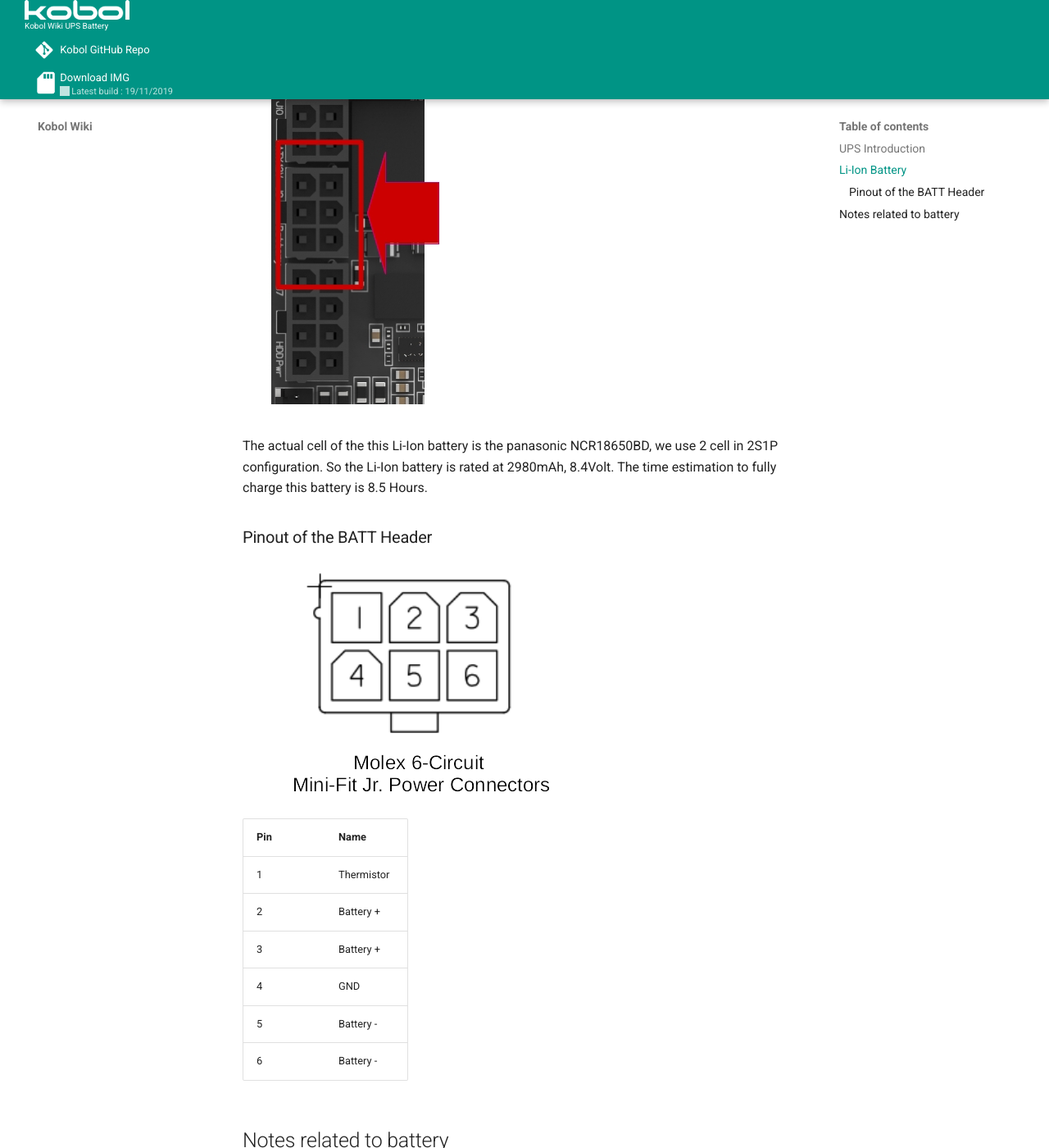
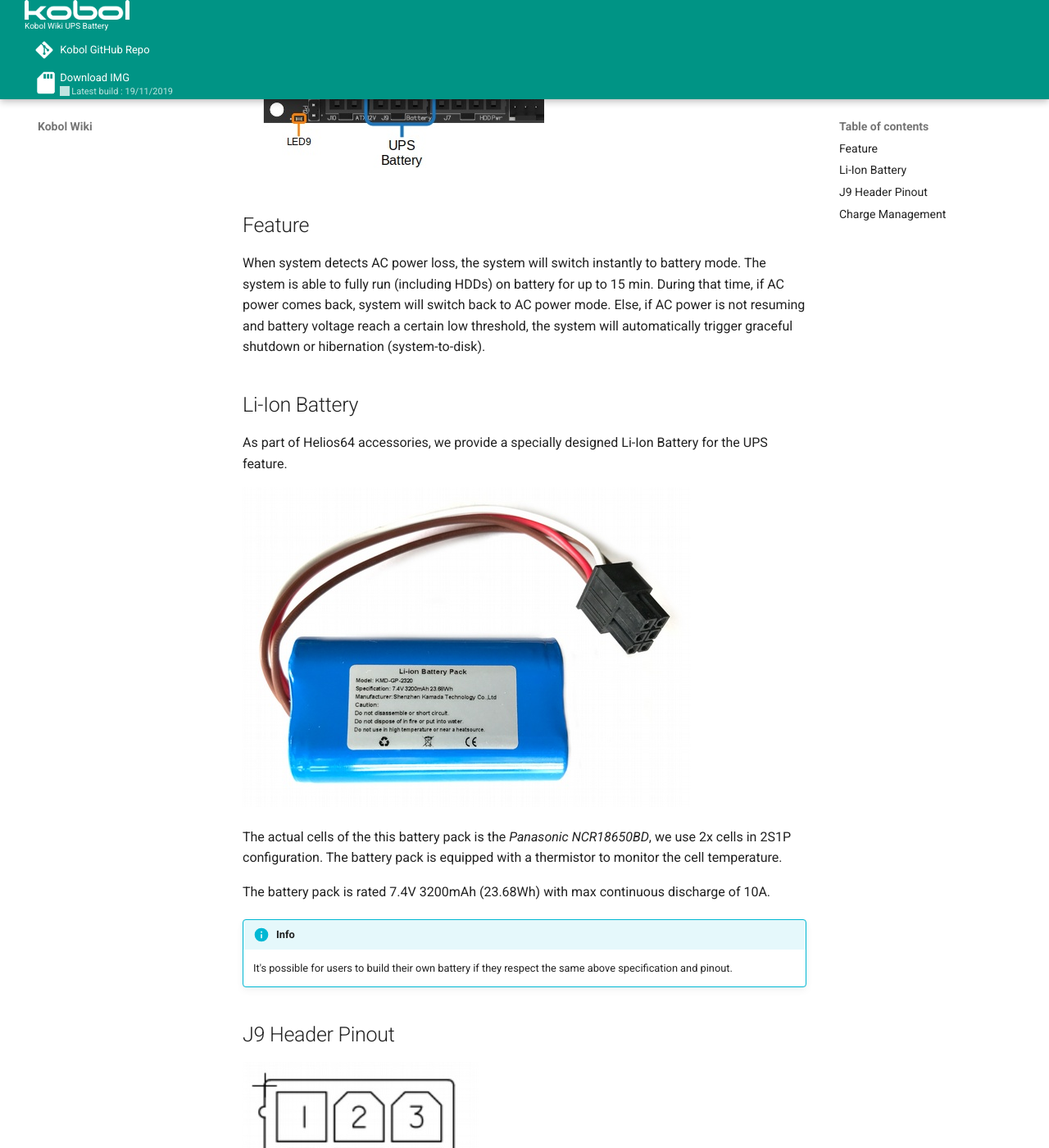
Before and after one commit to kobol-io/wiki, an MkDocs documentation site: the page built from docs/helios64/ups.md, in a window 1280 px wide and 1400 px high, scrolled down 370 px. Shown: the whole window at 82% size. Built offline with MkDocs 1.6.1 and Material for MkDocs 9.7.7, drawn with Linux system fonts in a browser that asks for light colours; some of the changed text lies outside the part shown.

Commit message:
Update Hardware UPS page

```diff
--- a/docs/helios64/ups.md
+++ b/docs/helios64/ups.md
@@ -1,29 +1,45 @@
+Helios64 provides a built-in UPS feature to protect your data from unexpected power loss. The feature requires an additional Li-Ion Battery to be connected to header J9 .
 
-## UPS Introduction
+![J9 Location](/helios64/img/ups/j9.jpg)
+
+## Feature
+
+When system detects AC power loss, the system will switch instantly to battery mode. The system is able to fully run (including HDDs) on battery for up to 15 min. During that time, if AC power comes back, system will switch back to AC power mode. Else, if AC power is not resuming and battery voltage reach a certain low threshold, the system will automatically trigger graceful shutdown or hibernation (system-to-disk).
 
 ## Li-Ion Battery
 
-The Li-Ion battery is actually installed in to Helios64 casing, but the battery is connected to the board in following connector:
+As part of Helios64 accessories, we provide a specially designed Li-Ion Battery for the UPS feature.
 
-![LBattery](/helios64/img/ups/lbat.jpg)
+![Li-Ion Battery](/helios64/img/ups/battery.jpg)
 
-The actual cell of the this Li-Ion battery is the panasonic NCR18650BD, we use 2 cell in 2S1P configuration.
-So the Li-Ion battery is rated at 2980mAh, 8.4Volt.
-The time estimation to fully charge this battery is 8.5 Hours.
+The actual cells of the this battery pack is the *Panasonic NCR18650BD*, we use 2x cells in 2S1P configuration. The battery pack is equipped with a thermistor to monitor the cell temperature.
 
-### Pinout of the BATT Header
+The battery pack is rated 7.4V 3200mAh (23.68Wh) with max continuous discharge of 10A.
 
-![LBattery](/helios64/img/ups/batt-pinout.png)
+!!! Info
+    It's possible for users to build their own battery if they respect the same above specification and pinout.
 
-|Pin |Name
-|----|----------
-|  1 |Thermistor
-|  2 |Battery +
-|  3 |Battery +
-|  4 |GND
-|  5 |Battery -
-|  6 |Battery -
+## J9 Header Pinout
 
-## Notes related to battery
+![j9 Pinout](/helios64/img/ups/j9_pinout.jpg)
 
-The Li-Ion battery is not designed to make Helios64 as portable device that can be used without AC power line, but designed as backup power to perform graceful shutdown or hibernate in case of loss of AC power line. Therefore it is normal if Helios64 turned on for a while when you press power button without AC power line.
+|Pin |Name      |
+|----|----------|
+|  1 |Thermistor |
+|  2 |Battery + |
+|  3 |Battery + |
+|  4 |GND |
+|  5 |Battery - |
+|  6 |Battery - |
+
+## Charge Management
+
+Battery charge is fully managed by hardware, no software required. Charging function still operates when system is powered off. Helios64 board provides a visual charging indicator on LED9.
+
+|LED State | Description |
+|-----------|-------------|
+|  On |Charging |
+|  Off | Charge complete |
+|  Blinking | Fault / Battery Absent |
+
+**Note:** The estimated time to fully charge the battery is around 8 Hours.
```
Also changed, not shown: docs/helios64/img/ups/batt-pinout.png (deleted), docs/helios64/img/ups/battery.jpg (added), docs/helios64/img/ups/j9.jpg (added), docs/helios64/img/ups/j9_pinout.jpg (added), docs/helios64/img/ups/lbat.jpg (deleted).
